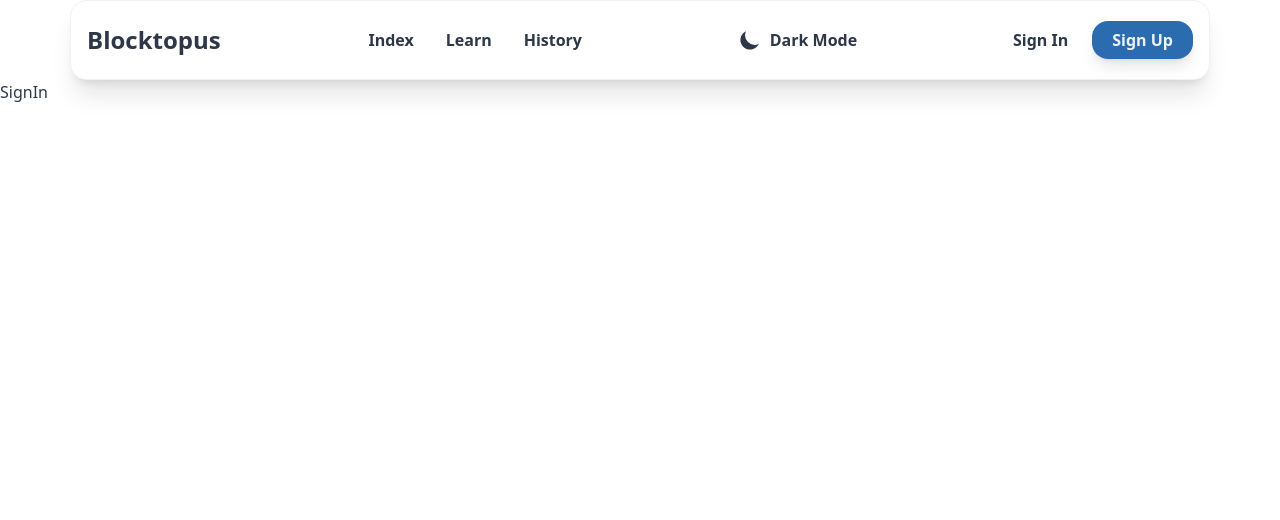
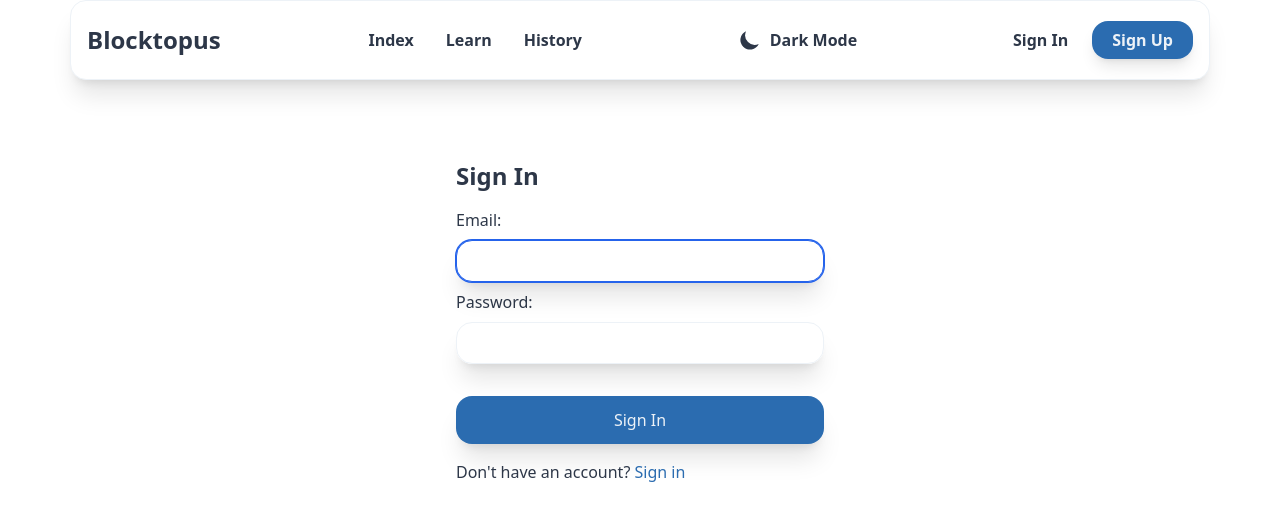
Before and after one commit to Dude-Bear/blocktopus, a React (Create React App) app in the folder frontend/: page /signin in a window 1280 px wide. Shown: the top 520 px of the page. Built offline with nearby package versions, Linux system fonts and the light colour scheme; no server answers.

Commit message:
logic for protected login

```diff
--- a/frontend/src/App.jsx
+++ b/frontend/src/App.jsx
@@ -13,6 +13,9 @@ import axios from "./api/axios";
 import { useEffect } from "react";
 import BCI from "./pages/BCI";
 import PersonalIndex from "./pages/PersonalIndex";
+import RequireAuth from "./components/RequireAuth";
+import Layout from "./components/Layout";
+import Missing from "./pages/Missing";
 
 function App() {
   const COINS_URL = "/api/coins";
@@ -30,6 +33,7 @@ function App() {
     <ThemeProvider>
       <Navbar />
       <Routes>
+        <Route path="/" element={<Layout />}>
           <Route path="/" element={<Home topCoins={topCoins} />} />
           <Route
             path="/bci"
@@ -47,9 +51,17 @@ function App() {
           />
           <Route path="/Coin" element={<Coin />} />
           <Route path="/learn" element={<Learn />} />
-        <Route path="/history" element={<History />} />
           <Route path="/SignUp" element={<SignUp />} />
           <Route path="/signin" element={<SignIn />} />
+
+          {/* protected routes */}
+          <Route element={<RequireAuth />}>
+            <Route path="/history" element={<History />} />
+          </Route>
+
+          {/* catch all */}
+          <Route path="*" element={<Missing />} />
+        </Route>
       </Routes>
     </ThemeProvider>
   );
--- /dev/null
+++ b/frontend/src/components/Layout.js
@@ -0,0 +1,11 @@
+import { Outlet } from "react-router-dom"
+
+const Layout = () => {
+    return (
+        <main className="App">
+            <Outlet />
+        </main>
+    )
+}
+
+export default Layout
--- /dev/null
+++ b/frontend/src/components/RequireAuth.js
@@ -0,0 +1,15 @@
+import { useLocation, Navigate, Outlet } from "react-router-dom";
+import useAuth from "../hooks/useAuth";
+
+const RequireAuth = () => {
+    const { auth } = useAuth();
+    const location = useLocation();
+
+    return (
+        auth?.user
+            ? <Outlet />
+            : <Navigate to="/signin" state={{ from: location }} replace />
+    );
+}
+
+export default RequireAuth;
--- /dev/null
+++ b/frontend/src/context/AuthProvider.js
@@ -0,0 +1,15 @@
+import { createContext, useState } from "react";
+
+const AuthContext = createContext({});
+
+export const AuthProvider = ({ children }) => {
+    const [auth, setAuth] = useState({});
+
+    return (
+        <AuthContext.Provider value={{ auth, setAuth }}>
+            {children}
+        </AuthContext.Provider>
+    )
+}
+
+export default AuthContext;
--- /dev/null
+++ b/frontend/src/hooks/useAuth.js
@@ -0,0 +1,10 @@
+
+
+import { useContext } from "react";
+import AuthContext from "../context/AuthProvider";
+
+const useAuth = () => {
+    return useContext(AuthContext);
+}
+
+export default useAuth;
--- a/frontend/src/index.js
+++ b/frontend/src/index.js
@@ -2,11 +2,16 @@ import React from 'react';
 import ReactDOM from 'react-dom/client';
 import './index.css';
 import App from './App';
-import { BrowserRouter } from 'react-router-dom'
+import { AuthProvider } from './context/AuthProvider';
+import { BrowserRouter, Routes, Route } from 'react-router-dom';
 
 const root = ReactDOM.createRoot(document.getElementById('root'));
 root.render(
   <BrowserRouter>
-    <App />
+    <AuthProvider>
+      <Routes>
+        <Route path='/*' element={<App></App>}></Route>
+      </Routes>
+    </AuthProvider>
   </BrowserRouter>
 );
--- /dev/null
+++ b/frontend/src/pages/Missing.jsx
@@ -0,0 +1,17 @@
+import { Link } from "react-router-dom";
+
+const Missing = () => {
+  return (
+    <article className="flex mt-20">
+      <div className="m-auto">
+        <h1>Oops!</h1>
+        <p>Page Not Found</p>
+        <div>
+          <Link to="/">Visit Our Homepage</Link>
+        </div>
+      </div>
+    </article>
+  );
+};
+
+export default Missing;
--- a/frontend/src/pages/SignIn.jsx
+++ b/frontend/src/pages/SignIn.jsx
@@ -1,7 +1,114 @@
-import React from "react";
+import { useRef, useState, useEffect } from "react";
+import useAuth from "../hooks/useAuth";
+import { Link, useNavigate, useLocation } from "react-router-dom";
 
-function SignIn() {
-  return <div>SignIn</div>;
-}
+import axios from "../api/axios";
+
+const LOGIN_URL = "api/auth/login";
+
+const SignIn = () => {
+  const { setAuth } = useAuth;
+  const userRef = useRef();
+  const errRef = useRef();
+
+  const navigate = useNavigate();
+  const location = useLocation();
+  const from = location.state?.from?.pathname || "/";
+
+  const [username, setUser] = useState("");
+  const [password, setPwd] = useState("");
+  const [errMsg, setErrMsg] = useState("");
+
+  useEffect(() => {
+    userRef.current.focus();
+  }, []);
+
+  useEffect(() => {
+    setErrMsg("");
+  }, [username, password]);
+
+  const handleSubmit = async (e) => {
+    e.preventDefault();
+    const headers = {
+      "Content-Type": "application/x-www-form-urlencoded;charset=UTF-8",
+    };
+    const data = JSON.stringify(
+      `grant_type=&username=${username}&password=${password}&scope=&client_id=&client_secret=`
+    );
+
+    try {
+      const response = await axios.post(LOGIN_URL, data, headers);
+      console.log(JSON.stringify(response?.data));
+      console.log(JSON.stringify(response));
+      const accessToken = response?.data?.accessToken;
+      const roles = response?.data?.roles;
+      setAuth({ username, password, roles, accessToken });
+      setUser("");
+      setPwd("");
+      navigate(from, { replace: true });
+    } catch (err) {
+      console.log(err);
+      if (!err?.response) {
+        setErrMsg("No Server Response");
+      } else if (err.response?.status === 400) {
+        setErrMsg("Missing Username or Password");
+      } else if (err.response?.status === 401) {
+        setErrMsg("Unauthorized");
+      } else {
+        setErrMsg("Login Failed");
+      }
+      errRef.current.focus();
+    }
+  };
+
+  return (
+    <section className="max-w-[400px] mx-auto min-h-[600px] px-4 py-20">
+      <p
+        ref={errRef}
+        className={errMsg ? "errmsg" : "offscreen"}
+        aria-live="assertive"
+      >
+        {errMsg}
+      </p>
+      <h1 className="text-2xl font-bold mb-4">Sign In</h1>
+      <form onSubmit={handleSubmit}>
+        <label htmlFor="email">Email:</label>
+        <div className="my-2 w-full relative rounded-2xl shadow-xl">
+          <input
+            className="w-full p-2 bg-primary border border-input rounded-2xl"
+            type="text"
+            id="email"
+            ref={userRef}
+            autoComplete="off"
+            onChange={(e) => setUser(e.target.value)}
+            value={username}
+            required
+          />
+        </div>
+
+        <label htmlFor="password">Password:</label>
+        <div className="mt-2 w-full relative rounded-2xl shadow-xl">
+          <input
+            className="w-full p-2 bg-primary border border-input rounded-2xl"
+            type="password"
+            id="password"
+            onChange={(e) => setPwd(e.target.value)}
+            value={password}
+            required
+          />
+        </div>
+        <button className="w-full mt-8 p-3 bg-button text-btnText rounded-2xl shadow-xl">
+          Sign In
+        </button>
+      </form>
+      <p className="mt-4">
+        Don't have an account?{" "}
+        <Link to="/signin" className="text-accent">
+          Sign in
+        </Link>
+      </p>
+    </section>
+  );
+};
 
 export default SignIn;
--- a/frontend/src/pages/SignUp.jsx
+++ b/frontend/src/pages/SignUp.jsx
@@ -1,5 +1,4 @@
-import { AiFillLock, AiOutlineMail } from "react-icons/ai";
-import { Link, useNavigate } from "react-router-dom";
+import { Link } from "react-router-dom";
 // import { UserAuth } from "../context/AuthContext";
 
 import { useRef, useState, useEffect } from "react";
@@ -82,6 +81,8 @@ const SignUp = () => {
     } catch (err) {
       if (!err?.response) {
         setErrMsg("No Server Response");
+      } else if (err.response?.status === 409) {
+        setErrMsg("A user with this email already exists ");
       } else {
         setErrMsg("Registration Failed");
       }
@@ -109,7 +110,7 @@ const SignUp = () => {
           >
             {errMsg}
           </p>
-          <h1 className="text-2xl font-bold">SignUp</h1>
+          <h1 className="text-2xl font-bold">Sign Up</h1>
           <form onSubmit={handleSubmit}>
             <div className="my-4">
               <label htmlFor="email">
@@ -195,7 +196,7 @@ const SignUp = () => {
               </p>
             </div>
 
-            <div className="my-4">
+            <div className="my-2 w-full relative rounded-2xl shadow-xl">
               <label htmlFor="confirm_pwd">
                 Confirm Password:
                 <FontAwesomeIcon
@@ -231,7 +232,7 @@ const SignUp = () => {
             </div>
 
             <button
-              className="w-full my-2 p-3 bg-button text-btnText rounded-2xl shadow-xl"
+              className="w-full mt-6 p-3 bg-button text-btnText rounded-2xl shadow-xl"
               disabled={!validName || !validPwd || !validMatch ? true : false}
             >
               Sign Up
```
Also changed, not shown: 2 other files (tests, documents, lock files or other folders). Lines whose indentation alone changed are shown as unchanged.
